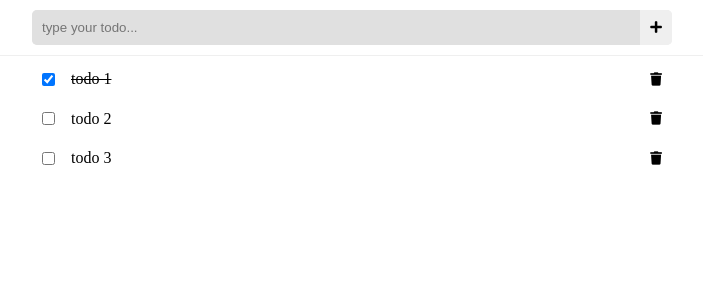
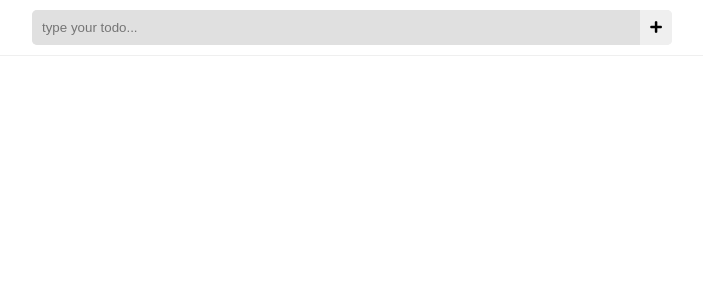
Before and after one commit to ra-md/todo-list-vuejs, a Vue app: page / in a window 1280 px wide. Shown: the top 300 px of the page, without its empty margins (288-991 px from the left). Built offline with nearby package versions, Linux system fonts and the light colour scheme.

Commit message:
modified:   src/App.vue 	modified:   vue.config.js

```diff
--- a/src/App.vue
+++ b/src/App.vue
@@ -26,23 +26,7 @@
     },
     data() {
       return {
-        todos: [
-          {
-            id: 1,
-            text: 'todo 1',
-            completed: true
-          },
-          {
-            id: 2,
-            text: 'todo 2',
-            completed: false
-          },
-          {
-            id: 3,
-            text: 'todo 3',
-            completed: false
-          },
-        ],
+        todos: [],
         text: '',
       }
     },
@@ -142,6 +126,11 @@
     border-radius: 0 5px 5px 0;
   }
 
+  .site-input-btn:hover {
+    background-color: #d6d6d6;
+    border-radius: 0 5px 5px 0;
+  }
+
   @media (min-width: 685px) {
     .container {
       width: 50%;
--- a/vue.config.js
+++ b/vue.config.js
@@ -1,3 +1,3 @@
 module.exports = {
-	publicPath: '/'
+	publicPath: ''
 }
```
